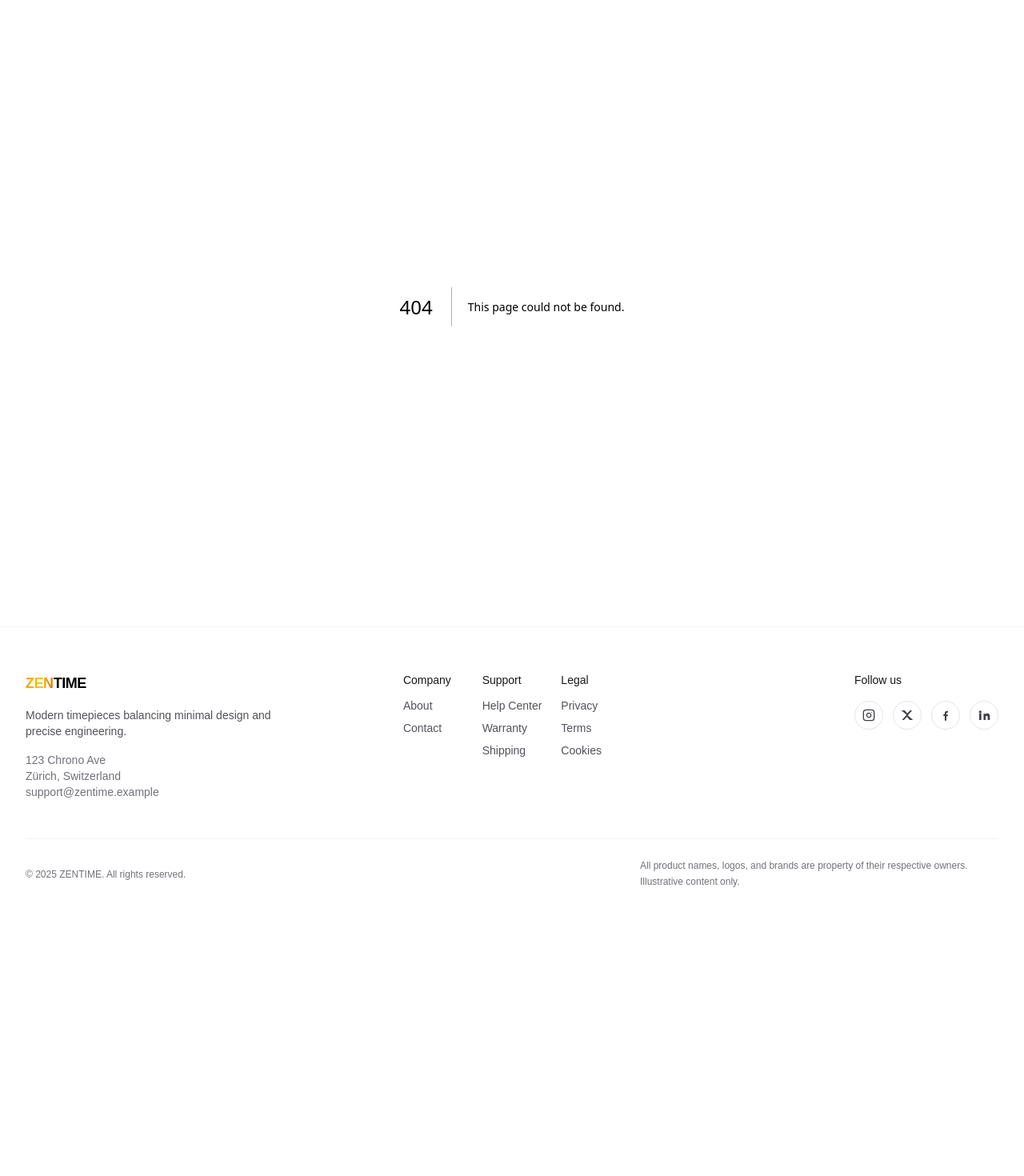
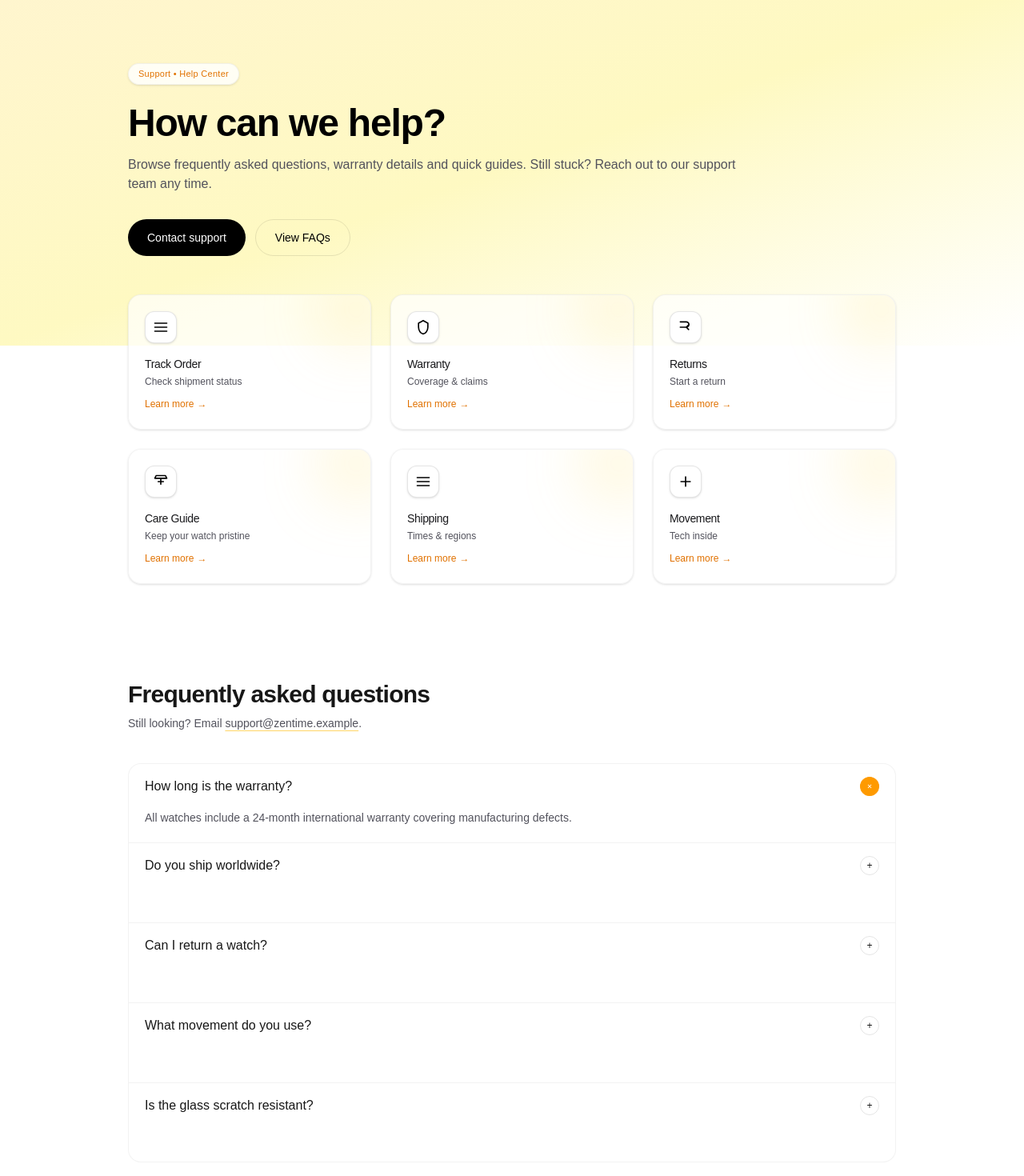
Before and after one commit to ErfanShokrollahzadeh/ZENTIME, a Next.js app in the folder client/Users/: page /help-center in a window 1280 px wide. Before the commit this address had no page. Shown: the part 80-1550 px from the top of the page at 80% size. Before the commit the page ends 1248 px from the top, so only its background shows below. Built offline with nearby package versions, Linux system fonts and the light colour scheme.

Commit message:
Add Help Center page and FAQAccordion component with support information

```diff
--- /dev/null
+++ b/client/Users/src/app/help-center/page.tsx
@@ -0,0 +1,79 @@
+import FAQAccordion from "@/components/help/FAQAccordion";
+import Link from "next/link";
+
+export const metadata = {
+  title: "Help Center",
+  description: "Get answers, guides and support for your ZENTIME watch." ,
+};
+
+export default function HelpCenterPage() {
+  return (
+    <div className="relative">
+      {/* Header / Hero */}
+      <section className="relative isolate overflow-hidden">
+        <div className="absolute inset-0 -z-10 bg-gradient-to-br from-amber-200/40 via-yellow-100 to-white dark:from-zinc-900 dark:via-black dark:to-zinc-900" />
+        <div className="mx-auto max-w-5xl px-6 pt-20 pb-24 sm:pt-24 sm:pb-28 lg:px-8">
+          <div className="max-w-3xl">
+            <p className="inline-flex items-center gap-2 rounded-full border border-black/5 bg-white/80 px-3 py-1 text-[11px] font-medium tracking-wide text-amber-600 shadow-sm backdrop-blur dark:border-white/10 dark:bg-white/10 dark:text-amber-400">Support • Help Center</p>
+            <h1 className="mt-6 text-4xl font-semibold tracking-tight text-black dark:text-white sm:text-5xl">How can we help?</h1>
+            <p className="mt-4 text-base text-zinc-600 dark:text-zinc-400">Browse frequently asked questions, warranty details and quick guides. Still stuck? Reach out to our support team any time.</p>
+            <div className="mt-8 flex flex-wrap gap-3">
+              <Link href="/contact" className="inline-flex items-center rounded-full bg-black px-6 py-3 text-sm font-medium text-white transition hover:bg-zinc-800 dark:bg-white dark:text-black dark:hover:bg-zinc-200">Contact support</Link>
+              <a href="#faq" className="inline-flex items-center rounded-full border border-black/10 px-6 py-3 text-sm font-medium text-black hover:bg-zinc-100 dark:border-white/20 dark:text-white dark:hover:bg-white/10">View FAQs</a>
+            </div>
+          </div>
+        </div>
+      </section>
+
+      {/* Quick cards */}
+      <section className="mx-auto -mt-16 max-w-5xl px-6 pb-10 lg:px-8">
+        <div className="grid gap-6 sm:grid-cols-2 md:grid-cols-3">
+          {[
+            { title: 'Track Order', desc: 'Check shipment status', href: '#', icon: 'M3 12h18M3 6h18M3 18h18' },
+            { title: 'Warranty', desc: 'Coverage & claims', href: '#warranty', icon: 'M12 2l7 4v6c0 5-3.5 9.74-7 10-3.5-.26-7-5-7-10V6l7-4z' },
+            { title: 'Returns', desc: 'Start a return', href: '#returns', icon: 'M4 4h9a4 4 0 0 1 0 8H4m9 0 3.5 3.5M13 12l3.5-3.5' },
+            { title: 'Care Guide', desc: 'Keep your watch pristine', href: '#care', icon: 'M12 8v8m-4-4h8M5 3h14l2 4H3l2-4z' },
+            { title: 'Shipping', desc: 'Times & regions', href: '#shipping', icon: 'M3 12h18M3 6h18M3 18h18' },
+            { title: 'Movement', desc: 'Tech inside', href: '#movement', icon: 'M12 5v14m7-7H5' },
+          ].map(card => (
+            <a key={card.title} href={card.href} className="group relative overflow-hidden rounded-2xl border border-black/5 bg-white/70 p-5 shadow-sm transition hover:shadow-md hover:bg-white dark:border-white/10 dark:bg-zinc-900/70 dark:hover:bg-zinc-900">
+              <div className="absolute -right-6 -top-6 h-20 w-20 rounded-full bg-gradient-to-tr from-amber-300/40 to-yellow-200/20 blur-2xl transition group-hover:scale-125 dark:from-amber-500/20 dark:to-amber-400/10" />
+              <div className="inline-flex h-10 w-10 items-center justify-center rounded-xl border border-black/10 bg-white text-black shadow-sm dark:border-white/10 dark:bg-white/5 dark:text-amber-300">
+                <svg width="20" height="20" viewBox="0 0 24 24" fill="none" stroke="currentColor" strokeWidth="2" strokeLinecap="round" strokeLinejoin="round"><path d={card.icon} /></svg>
+              </div>
+              <h3 className="mt-4 font-medium text-sm tracking-tight text-zinc-900 dark:text-zinc-100">{card.title}</h3>
+              <p className="mt-1 text-xs text-zinc-600 dark:text-zinc-400">{card.desc}</p>
+              <span className="mt-3 inline-flex items-center gap-1 text-xs font-medium text-amber-600 dark:text-amber-400">Learn more <span className="transition-transform group-hover:translate-x-0.5">→</span></span>
+            </a>
+          ))}
+        </div>
+      </section>
+
+      {/* FAQ */}
+      <section id="faq" className="mx-auto max-w-5xl px-6 py-20 lg:px-8">
+        <div className="mb-10 flex flex-col gap-2">
+          <h2 className="text-2xl font-semibold tracking-tight sm:text-3xl">Frequently asked questions</h2>
+          <p className="text-sm text-zinc-600 dark:text-zinc-400">Still looking? Email <a href="mailto:support@zentime.example" className="underline decoration-amber-400/60 underline-offset-4 hover:text-black dark:hover:text-white">support@zentime.example</a>.</p>
+        </div>
+        <FAQAccordion />
+      </section>
+
+      {/* CTA */}
+      <section className="relative">
+        <div className="mx-auto max-w-5xl px-6 pb-28 lg:px-8">
+          <div className="relative overflow-hidden rounded-3xl border border-black/5 bg-gradient-to-tr from-zinc-900 via-black to-zinc-900 px-8 py-14 shadow-2xl dark:border-white/10 sm:px-12 sm:py-16">
+            <div className="absolute -right-16 -top-16 h-56 w-56 rounded-full bg-amber-400/20 blur-3xl" />
+            <div className="max-w-xl">
+              <h3 className="text-2xl font-semibold text-white sm:text-3xl">Need personal assistance?</h3>
+              <p className="mt-3 text-sm text-white/70">Our support specialists usually respond within a few hours on business days.</p>
+              <div className="mt-6 flex flex-wrap gap-3">
+                <Link href="/contact" className="inline-flex items-center rounded-full bg-white px-6 py-3 text-sm font-medium text-black transition hover:bg-amber-100">Contact us</Link>
+                <a href="mailto:support@zentime.example" className="inline-flex items-center rounded-full border border-white/20 px-6 py-3 text-sm font-medium text-white/90 hover:bg-white/10">Email directly</a>
+              </div>
+            </div>
+          </div>
+        </div>
+      </section>
+    </div>
+  );
+}
--- a/client/Users/src/components/Footer.tsx
+++ b/client/Users/src/components/Footer.tsx
@@ -36,7 +36,7 @@ export default function Footer() {
             <div className="space-y-3">
               <h4 className="font-medium text-zinc-900 dark:text-zinc-100">Support</h4>
               <ul className="space-y-2">
-                <li><a href="#" className="text-zinc-600 transition hover:text-black dark:text-zinc-400 dark:hover:text-white">Help Center</a></li>
+                <li><Link href="/help-center" className="text-zinc-600 transition hover:text-black dark:text-zinc-400 dark:hover:text-white">Help Center</Link></li>
                 <li><a href="#" className="text-zinc-600 transition hover:text-black dark:text-zinc-400 dark:hover:text-white">Warranty</a></li>
                 <li><a href="#" className="text-zinc-600 transition hover:text-black dark:text-zinc-400 dark:hover:text-white">Shipping</a></li>
               </ul>
--- /dev/null
+++ b/client/Users/src/components/help/FAQAccordion.tsx
@@ -0,0 +1,42 @@
+"use client";
+import { useState } from "react";
+
+interface Item { q: string; a: string; }
+
+const data: Item[] = [
+  { q: "How long is the warranty?", a: "All watches include a 24‑month international warranty covering manufacturing defects." },
+  { q: "Do you ship worldwide?", a: "Yes. Free tracked worldwide shipping on all orders. Some regions may have extended delivery times." },
+  { q: "Can I return a watch?", a: "You can return unused items within 30 days for a full refund. Return labels are provided for most countries." },
+  { q: "What movement do you use?", a: "We use precise Swiss quartz movements selected for reliability and low maintenance." },
+  { q: "Is the glass scratch resistant?", a: "Yes – sapphire crystal rated 9 on the Mohs scale for superior scratch resistance." },
+];
+
+export default function FAQAccordion() {
+  const [open, setOpen] = useState<number | null>(0);
+  return (
+    <div className="divide-y divide-black/5 rounded-2xl border border-black/5 bg-white/70 backdrop-blur dark:divide-white/10 dark:border-white/10 dark:bg-black/40">
+      {data.map((item, i) => {
+        const active = open === i;
+        return (
+          <div key={i}>
+            <button
+              onClick={() => setOpen(active ? null : i)}
+              className="flex w-full items-center justify-between gap-4 px-5 py-4 text-left"
+              aria-expanded={active}
+            >
+              <span className="font-medium text-sm md:text-base">{item.q}</span>
+              <span className={`inline-flex h-6 w-6 items-center justify-center rounded-full border text-xs transition ${active ? 'rotate-45 bg-amber-500 text-white border-amber-500' : 'border-black/10 dark:border-white/20'}`}>+</span>
+            </button>
+            <div
+              className={`grid overflow-hidden transition-all duration-300 ${active ? 'grid-rows-[1fr] opacity-100' : 'grid-rows-[0fr] opacity-0'}`}
+            >
+              <div className="px-5 pb-5 text-sm leading-relaxed text-zinc-600 dark:text-zinc-400">
+                {item.a}
+              </div>
+            </div>
+          </div>
+        );
+      })}
+    </div>
+  );
+}
```
